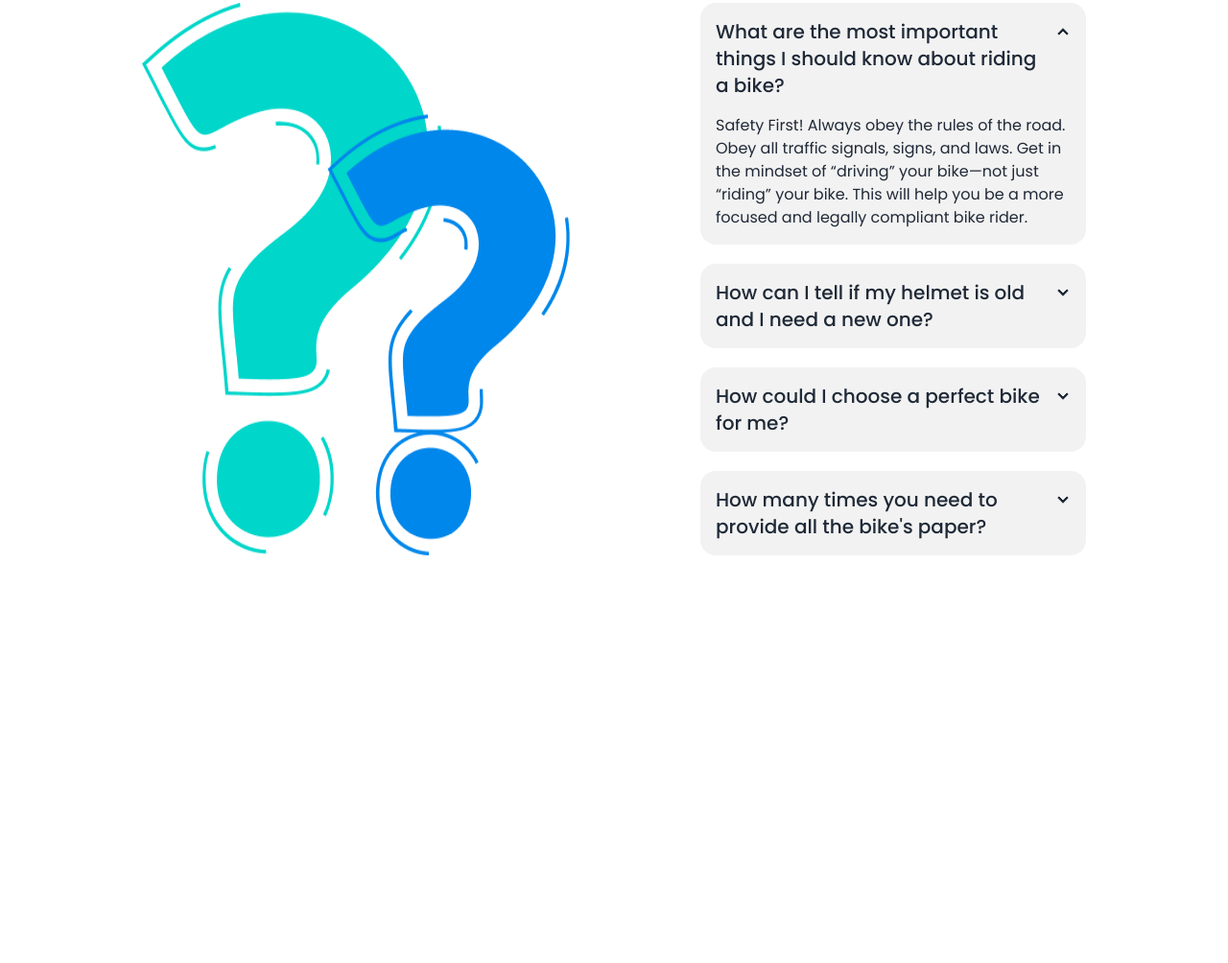
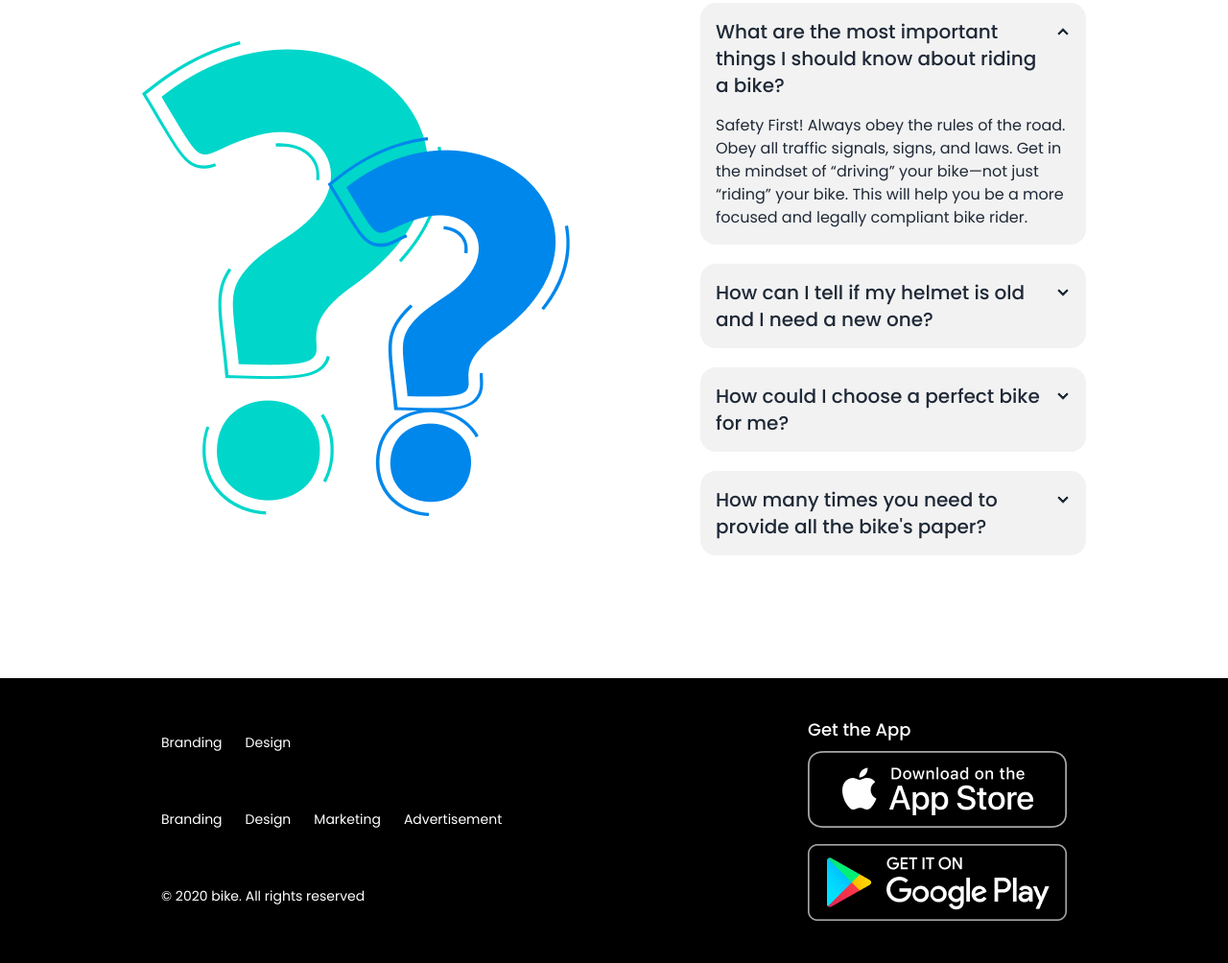
Before and after one commit to sakibMERN/bike-dekho, a plain HTML site: page index.html in a window 1280 px wide. Shown: the part 3152-4156 px from the top of the page at 96% size. Before the commit the page ends 3859 px from the top, so only its background shows below. Drawn offline with nearby package versions, Linux system fonts and the light colour scheme.

Commit message:
footer section done and the project is done

```diff
--- a/index.html
+++ b/index.html
@@ -488,12 +488,16 @@
       <!-- Frequently Asked Questions section  -->
 
       <section class="mb-12 md:mb-32">
-        <h2 class=" text-3xl md:text-5xl text-center mb-12 font-semibold leading-[50px]">
+        <h2
+          class="text-3xl md:text-5xl text-center mb-12 font-semibold leading-[50px]"
+        >
           Frequently Asked <span class="text-orange-400">Questions</span>
         </h2>
 
         <!-- Container  -->
-        <div class="flex flex-col md:flex-row justify-between gap-24">
+        <div
+          class="flex flex-col md:flex-row justify-between md:items-center gap-24"
+        >
           <img src="./images/others/faq.png" alt="faq" class="w-full px-5" />
 
           <!-- FAQ section  -->
@@ -522,7 +526,12 @@
                 How can I tell if my helmet is old and I need a new one?
               </div>
               <div class="collapse-content">
-                <p>Replace your helmet if it's over 5 years old, has visible damage, worn straps, or no longer fits well. Also, if it's been in an accident or doesn't meet current safety standards, get a new one to ensure proper protection.</p>
+                <p>
+                  Replace your helmet if it's over 5 years old, has visible
+                  damage, worn straps, or no longer fits well. Also, if it's
+                  been in an accident or doesn't meet current safety standards,
+                  get a new one to ensure proper protection.
+                </p>
               </div>
             </div>
 
@@ -533,7 +542,13 @@
                 How could I choose a perfect bike for me?
               </div>
               <div class="collapse-content">
-                <p>To choose the perfect bike, consider your riding style (e.g., road, mountain, commuting), ensure the frame size fits your height, check the bike's weight and components, and set a budget. Test ride a few models to find one that's comfortable and suits your needs.</p>
+                <p>
+                  To choose the perfect bike, consider your riding style (e.g.,
+                  road, mountain, commuting), ensure the frame size fits your
+                  height, check the bike's weight and components, and set a
+                  budget. Test ride a few models to find one that's comfortable
+                  and suits your needs.
+                </p>
               </div>
             </div>
 
@@ -544,16 +559,53 @@
                 How many times you need to provide all the bike's paper?
               </div>
               <div class="collapse-content">
-                <p>You'll need to provide all the bike's papers when registering it, selling it, or making an insurance claim. Keep these documents safe for such occasions.</p>
+                <p>
+                  You'll need to provide all the bike's papers when registering
+                  it, selling it, or making an insurance claim. Keep these
+                  documents safe for such occasions.
+                </p>
               </div>
             </div>
-
           </div>
         </div>
       </section>
     </main>
 
     <!-- Footer section  -->
-    <footer></footer>
+    <footer class="bg-black text-white pb-8 md:pb-20">
+      <!-- container  -->
+      <div class="md:w-4/5 mx-auto footer p-10 flex flex-col-reverse md:flex-row justify-between md:items-center">
+        <div class="space-y-10">
+          <div class="flex flex-col md:flex-row gap-6 border-b-4 md:border-none pb-3 border-yellow-300">
+            <a class="link link-hover">Branding</a>
+            <a class="link link-hover">Design</a>
+          </div>
+
+          <div class="flex flex-col md:flex-row gap-6 border-b-4 md:border-none pb-3 border-yellow-300">
+            <a class="link link-hover">Branding</a>
+            <a class="link link-hover">Design</a>
+            <a class="link link-hover">Marketing</a>
+            <a class="link link-hover">Advertisement</a>
+          </div>
+
+          <p>© 2020 bike. All rights reserved</p>
+        </div>
+
+        <nav class="">
+          <h6 class="text-lg font-medium leading-7">Get the App</h6>
+          <div class="grid grid-cols-1 gap-4">
+            <a>
+              <img src="./images/others/ios.png" alt="apple play store image" />
+            </a>
+            <a>
+              <img
+                src="./images/others/android.png"
+                alt="google play store image"
+              />
+            </a>
+          </div>
+        </nav>
+      </div>
+    </footer>
   </body>
 </html>
```
